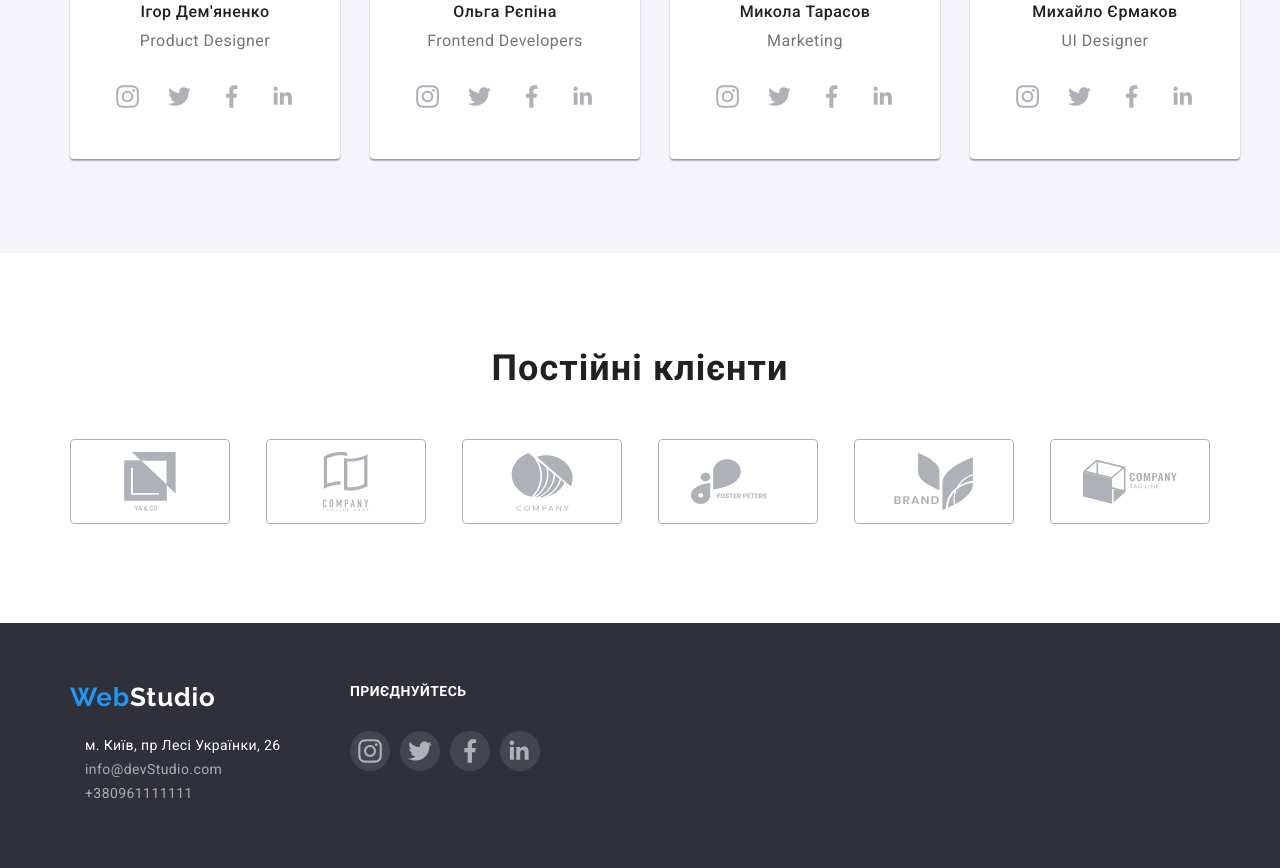
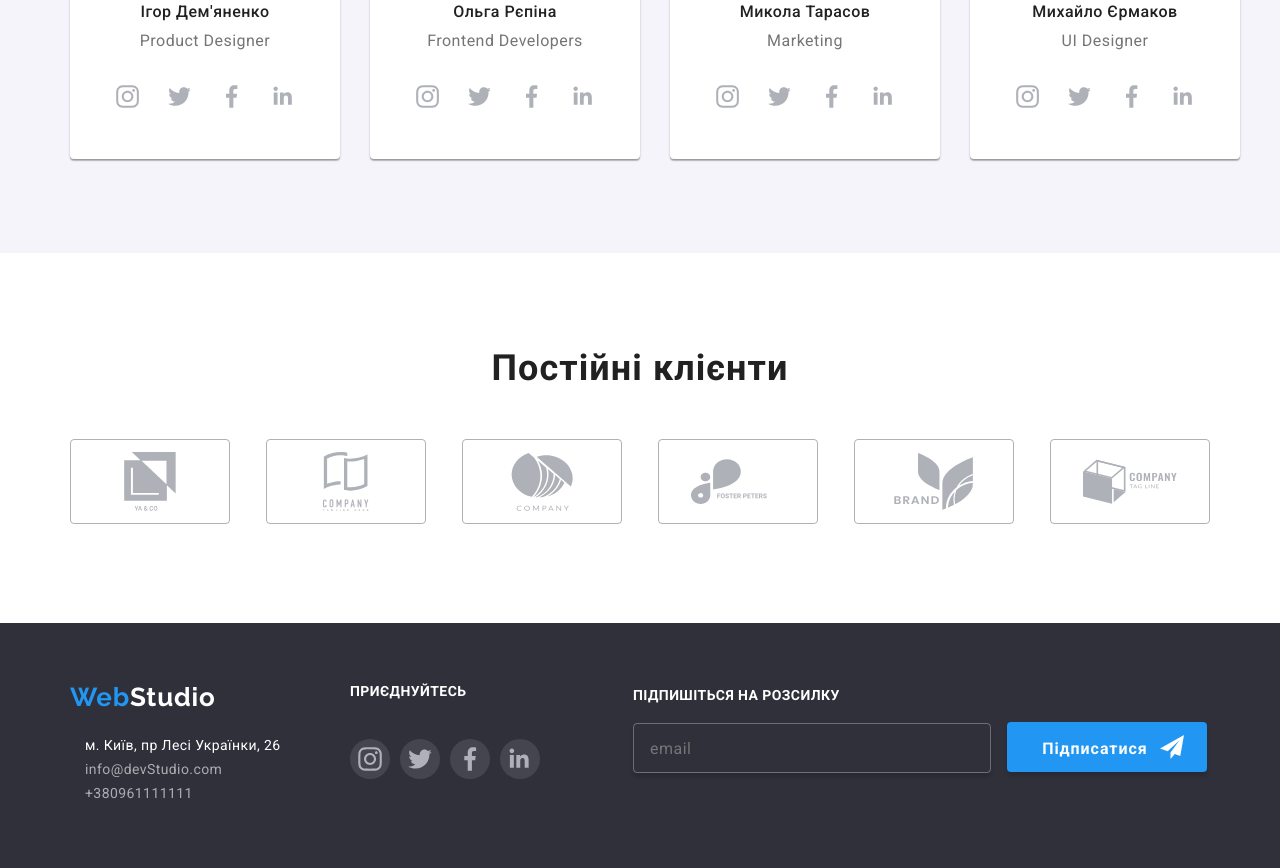
Before and after one commit to Delaath/WebStudio, a plain HTML site: page index.html in a window 1280 px wide. Shown: the part 2322-3190 px from the top of the page. Drawn offline with nearby package versions, Linux system fonts and the light colour scheme.

Commit message:
footer-form

```diff
--- a/css/portfolio.css
+++ b/css/portfolio.css
@@ -363,3 +363,73 @@ footer {
     text-transform: uppercase;
     margin-bottom: 32px;
 }
+
+.footer-div-4 {
+    display: flex;
+    margin-left: 93px;
+    align-items: center;
+    margin-bottom: 30px;
+}
+
+.footer-lable {
+    display: flex;
+    flex-direction: column;
+    color: #FFF;
+    font-family: Roboto;
+    font-size: 14px;
+    font-style: normal;
+    font-weight: 700;
+    line-height: normal;
+    letter-spacing: 0.42px;
+    text-transform: uppercase;
+}
+
+.footer-input {
+    width: 358px;
+    height: 50px;
+    border-radius: 4px;
+    border: 1px solid rgba(255, 255, 255, 0.30);
+    background: rgba(33, 150, 243, 0.00);
+    box-shadow: 0px 4px 4px 0px rgba(0, 0, 0, 0.15);
+    color: rgba(255, 255, 255, 0.60);
+    font-family: Roboto;
+    font-size: 16px;
+    font-style: normal;
+    font-weight: 400;
+    line-height: 20px;
+    letter-spacing: 0.48px;
+    margin-top: 20px;
+    padding-left: 16px;
+    margin-right: 12px;
+}
+
+.btn-form-footer {
+    color: #FFF;
+    text-align: center;
+    font-family: Roboto;
+    font-size: 16px;
+    font-style: normal;
+    font-weight: 700;
+    line-height: 30px;
+    letter-spacing: 0.96px;
+    width: 200px;
+    height: 50px;
+    border-radius: 4px;
+    background-color: #2196F3;
+    box-shadow: 0px 4px 4px 0px rgba(0, 0, 0, 0.15);
+    border: none;
+    transition: 0.2s ease;
+}
+
+.btn-form-footer:hover{
+    background-color: #1665a7;
+}
+
+.footer-form-svg {
+    width: 24px;
+    height: 24px;
+    fill: #FFF;
+    position: relative;
+    top: 5px;
+    left: 12px;
+}
--- a/css/style.css
+++ b/css/style.css
@@ -293,7 +293,7 @@ body {
     letter-spacing: 0.12px;
 }
 
-.modal-lable-text:focus-within{
+.modal-lable-text:focus-within {
     fill: rgba(33, 150, 243, 1);
 }
 
@@ -309,7 +309,7 @@ body {
     letter-spacing: 0.12px;
 }
 
-.modal-lable-namber:focus-within{
+.modal-lable-namber:focus-within {
     fill: rgba(33, 150, 243, 1);
 }
 
@@ -325,7 +325,7 @@ body {
     letter-spacing: 0.12px;
 }
 
-.modal-lable-mail:focus-within{
+.modal-lable-mail:focus-within {
     fill: rgba(33, 150, 243, 1);
 }
 
@@ -353,6 +353,7 @@ body {
     margin-top: 5px;
     letter-spacing: 0.42px;
 }
+
 .input {
     width: 448px;
     height: 40px;
@@ -387,7 +388,7 @@ textarea {
     letter-spacing: 0.12px;
 }
 
-.input-checkbox{
+.input-checkbox {
     margin-right: 7px;
 }
 
@@ -813,5 +814,75 @@ footer {
     line-height: normal;
     letter-spacing: 0.42px;
     text-transform: uppercase;
-    margin-bottom: 32px;
+    margin-bottom: 40px;
 }
+
+.footer-div-4 {
+    display: flex;
+    margin-left: 93px;
+    align-items: center;
+    margin-bottom: 30px;
+}
+
+.footer-lable {
+    display: flex;
+    flex-direction: column;
+    color: #FFF;
+    font-family: Roboto;
+    font-size: 14px;
+    font-style: normal;
+    font-weight: 700;
+    line-height: normal;
+    letter-spacing: 0.42px;
+    text-transform: uppercase;
+}
+
+.footer-input {
+    width: 358px;
+    height: 50px;
+    border-radius: 4px;
+    border: 1px solid rgba(255, 255, 255, 0.30);
+    background: rgba(33, 150, 243, 0.00);
+    box-shadow: 0px 4px 4px 0px rgba(0, 0, 0, 0.15);
+    color: rgba(255, 255, 255, 0.60);
+    font-family: Roboto;
+    font-size: 16px;
+    font-style: normal;
+    font-weight: 400;
+    line-height: 20px;
+    letter-spacing: 0.48px;
+    margin-top: 20px;
+    padding-left: 16px;
+    margin-right: 12px;
+}
+
+.btn-form-footer {
+    color: #FFF;
+    text-align: center;
+    font-family: Roboto;
+    font-size: 16px;
+    font-style: normal;
+    font-weight: 700;
+    line-height: 30px;
+    letter-spacing: 0.96px;
+    width: 200px;
+    height: 50px;
+    border-radius: 4px;
+    background-color: #2196F3;
+    box-shadow: 0px 4px 4px 0px rgba(0, 0, 0, 0.15);
+    border: none;
+    transition: 0.2s ease;
+}
+
+.btn-form-footer:hover{
+    background-color: #1665a7;
+}
+
+.footer-form-svg {
+    width: 24px;
+    height: 24px;
+    fill: #FFF;
+    position: relative;
+    top: 5px;
+    left: 12px;
+}
--- a/index.html
+++ b/index.html
@@ -85,7 +85,7 @@
                         </label>
 
                         <label class="modal-lable-checkbox">
-                            <input type="checkbox" name="accept" value="accept" class="input-checkbox"/>
+                            <input type="checkbox" name="accept" value="accept" class="input-checkbox" />
                             Погоджуюся з розсилкою та приймаю <a href="#" class="link-checkbox">Умови договору</a>
                         </label>
                         <button type="submit" class="btn-form">Відправити</button>
@@ -284,8 +284,16 @@
                     </li>
                 </ul>
             </div>
+            <div class="footer-div-4">
+                <form class="footer-form">
+                    <label class="footer-lable">
+                        Підпишіться на розсилку
+                        <div><input type="email" name="email" class="footer-input" placeholder="email">
+                    </label>
+                    <button type="submit" class="btn-form-footer">Підписатися<svg class="footer-form-svg"><use href="./img/symbol-defs.svg#icon-icon-send"></use></svg></button></div>
+                </form>
+            </div>
         </div>
-
     </footer>
     <script src="/modal.js"></script>
 </body>
```
Also changed, not shown: porfolio.html (+9 -0 lines).
